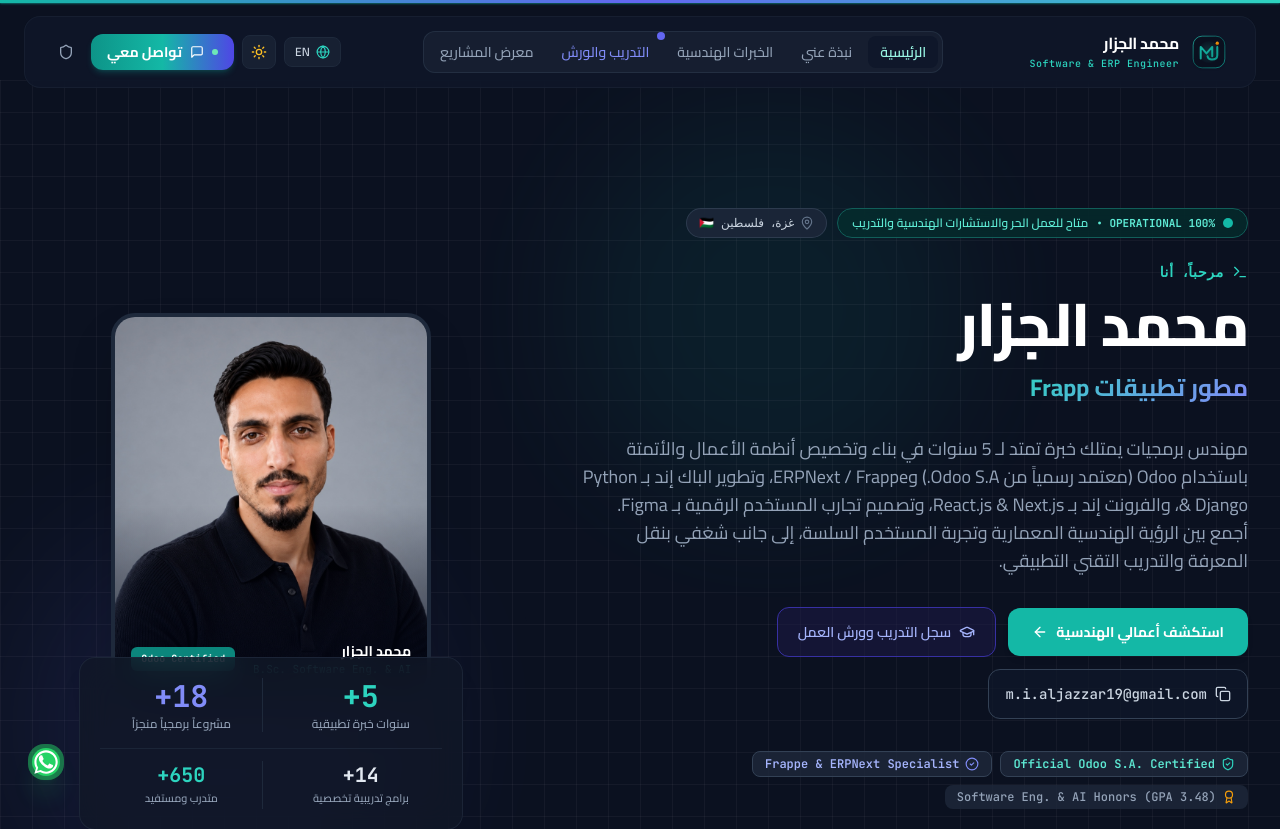
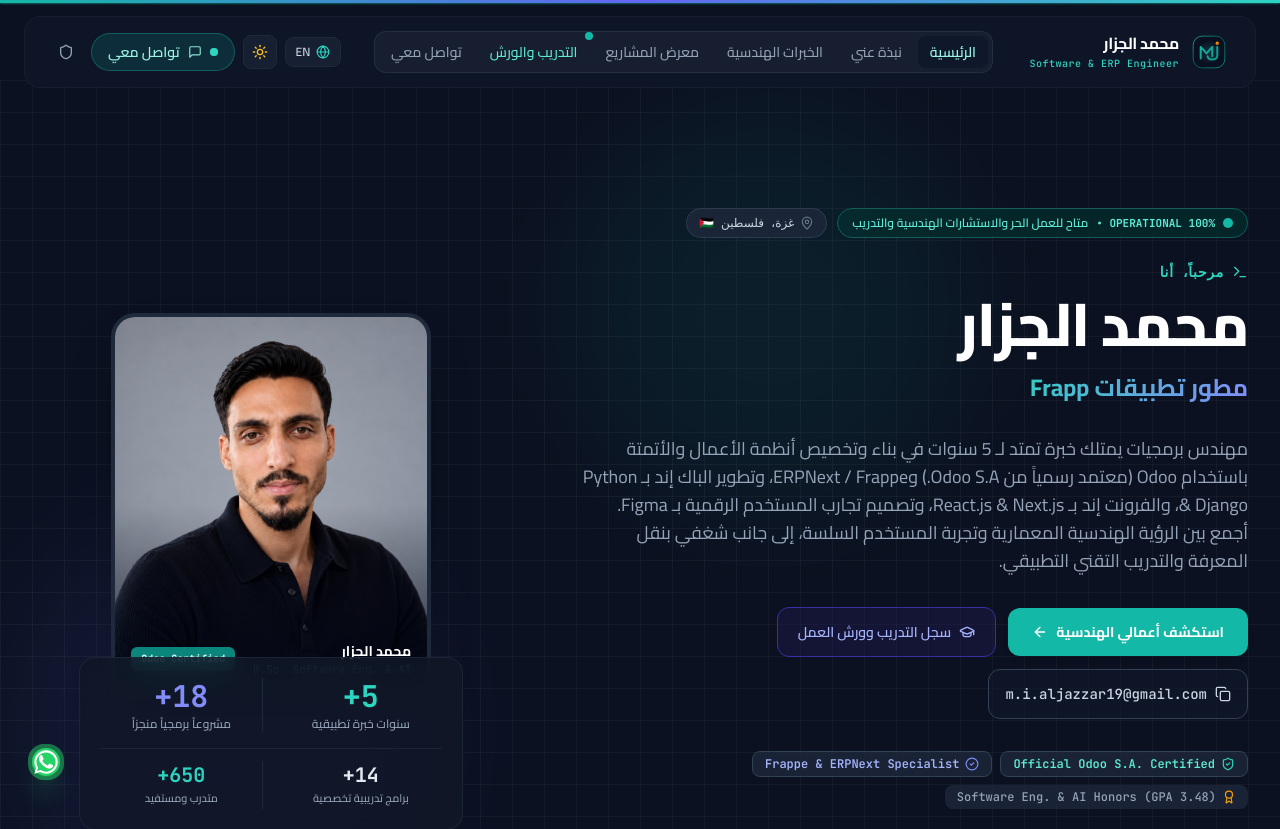
Before and after one commit to Mohammed-Aljazzar/portfolio, a Next.js app: page / in a window 1280 px wide. Shown: the top 829 px of the page. Built offline with nearby package versions, Linux system fonts and the light colour scheme.

Commit message:
feat(nav): restore contact in nav links and refine CTA button with smooth pill styling

```diff
--- a/src/components/layout/Navbar.tsx
+++ b/src/components/layout/Navbar.tsx
@@ -46,8 +46,9 @@ export const Navbar: React.FC = () => {
     { href: "/", label: t.nav.home },
     { href: "/about", label: t.nav.about },
     { href: "/experience", label: t.nav.experience },
+    { href: "/projects", label: t.nav.projects },
     { href: "/training", label: t.nav.training, highlight: true },
-    { href: "/projects", label: t.nav.projects },
+    { href: "/contact", label: t.nav.contact },
   ];
 
   return (
@@ -77,24 +78,24 @@ export const Navbar: React.FC = () => {
           </Link>
 
           {/* Desktop Navigation Links */}
-          <nav className="hidden lg:flex items-center gap-1 bg-slate-100/70 dark:bg-slate-800/50 p-1 rounded-xl border border-slate-200/50 dark:border-slate-700/50">
+          <nav className="hidden lg:flex items-center gap-0.5 xl:gap-1 bg-slate-100/70 dark:bg-slate-800/50 p-1 rounded-xl border border-slate-200/50 dark:border-slate-700/50">
             {navLinks.map((link) => {
               const isActive = pathname === link.href;
               return (
                 <Link
                   key={link.href}
                   href={link.href}
-                  className={`px-3 py-1.5 text-xs sm:text-sm font-medium rounded-lg transition-all duration-200 relative ${
+                  className={`px-2.5 xl:px-3 py-1.5 text-xs xl:text-sm font-medium rounded-lg transition-all duration-200 relative ${
                     isActive
                       ? "text-teal-900 dark:text-teal-200 font-semibold bg-white dark:bg-slate-900 shadow-xs"
                       : link.highlight
-                      ? "text-indigo-600 dark:text-indigo-400 hover:text-indigo-700 dark:hover:text-indigo-300 hover:bg-white/50 dark:hover:bg-slate-900/50"
+                      ? "text-teal-700 dark:text-teal-300 hover:text-teal-800 dark:hover:text-teal-200 hover:bg-white/50 dark:hover:bg-slate-900/50"
                       : "text-slate-600 dark:text-slate-400 hover:text-slate-900 dark:hover:text-white hover:bg-white/50 dark:hover:bg-slate-900/50"
                   }`}
                 >
                   {link.label}
                   {link.highlight && (
-                    <span className="absolute -top-1 -right-1 w-2 h-2 bg-indigo-500 rounded-full animate-ping" />
+                    <span className="absolute -top-1 -right-1 w-2 h-2 bg-teal-500 rounded-full animate-ping" />
                   )}
                 </Link>
               );
@@ -129,14 +130,17 @@ export const Navbar: React.FC = () => {
               )}
             </motion.button>
 
-            {/* Contact CTA Button */}
-            <motion.div whileHover={{ scale: 1.03 }} whileTap={{ scale: 0.97 }}>
+            {/* Soft, Refined Contact CTA Button */}
+            <motion.div whileHover={{ y: -1 }} whileTap={{ scale: 0.98 }}>
               <Link
                 href="/contact"
-                className="inline-flex items-center gap-2 px-3.5 sm:px-4 py-1.5 sm:py-2 text-xs sm:text-sm font-bold rounded-xl bg-gradient-to-r from-teal-600 via-teal-500 to-indigo-600 hover:from-teal-500 hover:to-indigo-500 text-white shadow-md shadow-teal-500/20 hover:shadow-teal-500/35 transition-all duration-300 group"
+                className="inline-flex items-center gap-2 px-3.5 xl:px-4 py-1.5 sm:py-2 text-xs sm:text-sm font-semibold rounded-full bg-teal-600 hover:bg-teal-500 text-white dark:bg-teal-500/15 dark:hover:bg-teal-500/25 dark:text-teal-200 dark:border dark:border-teal-500/35 shadow-xs shadow-teal-900/10 hover:shadow-sm hover:shadow-teal-500/20 transition-all duration-200 group"
               >
-                <span className="w-1.5 h-1.5 rounded-full bg-emerald-300 animate-pulse" />
-                <MessageSquare className="w-3.5 h-3.5 transition-transform duration-300 group-hover:scale-110" />
+                <span className="relative flex h-2 w-2">
+                  <span className="animate-ping absolute inline-flex h-full w-full rounded-full bg-emerald-400 dark:bg-teal-300 opacity-60"></span>
+                  <span className="relative inline-flex rounded-full h-2 w-2 bg-emerald-400 dark:bg-teal-400"></span>
+                </span>
+                <MessageSquare className="w-3.5 h-3.5 opacity-90 transition-transform duration-200 group-hover:scale-105" />
                 <span>{language === "ar" ? "تواصل معي" : "Get in Touch"}</span>
               </Link>
             </motion.div>
@@ -210,10 +214,13 @@ export const Navbar: React.FC = () => {
               <Link
                 href="/contact"
                 onClick={() => setMobileMenuOpen(false)}
-                className="flex items-center justify-center gap-2 w-full py-2.5 text-xs font-bold rounded-xl bg-gradient-to-r from-teal-600 via-teal-500 to-indigo-600 text-white shadow-md shadow-teal-500/20"
+                className="flex items-center justify-center gap-2 w-full py-2.5 text-xs sm:text-sm font-semibold rounded-xl bg-teal-600 hover:bg-teal-500 text-white dark:bg-teal-500/15 dark:hover:bg-teal-500/25 dark:text-teal-200 dark:border dark:border-teal-500/35 shadow-xs transition-all duration-200"
               >
-                <span className="w-1.5 h-1.5 rounded-full bg-emerald-300 animate-pulse" />
-                <MessageSquare className="w-3.5 h-3.5" />
+                <span className="relative flex h-2 w-2">
+                  <span className="animate-ping absolute inline-flex h-full w-full rounded-full bg-emerald-400 dark:bg-teal-300 opacity-60"></span>
+                  <span className="relative inline-flex rounded-full h-2 w-2 bg-emerald-400 dark:bg-teal-400"></span>
+                </span>
+                <MessageSquare className="w-3.5 h-3.5 opacity-90" />
                 <span>{language === "ar" ? "تواصل معي" : "Get in Touch"}</span>
               </Link>
 
```
